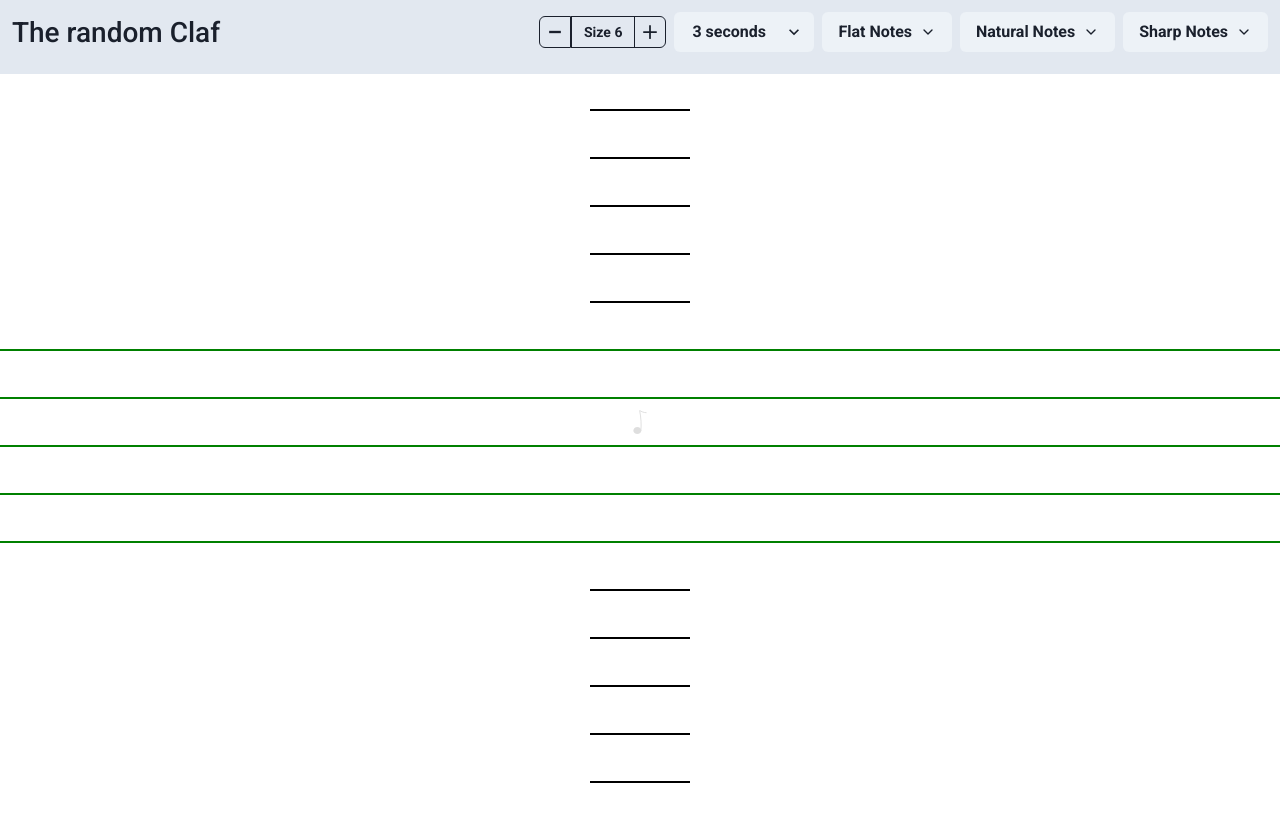
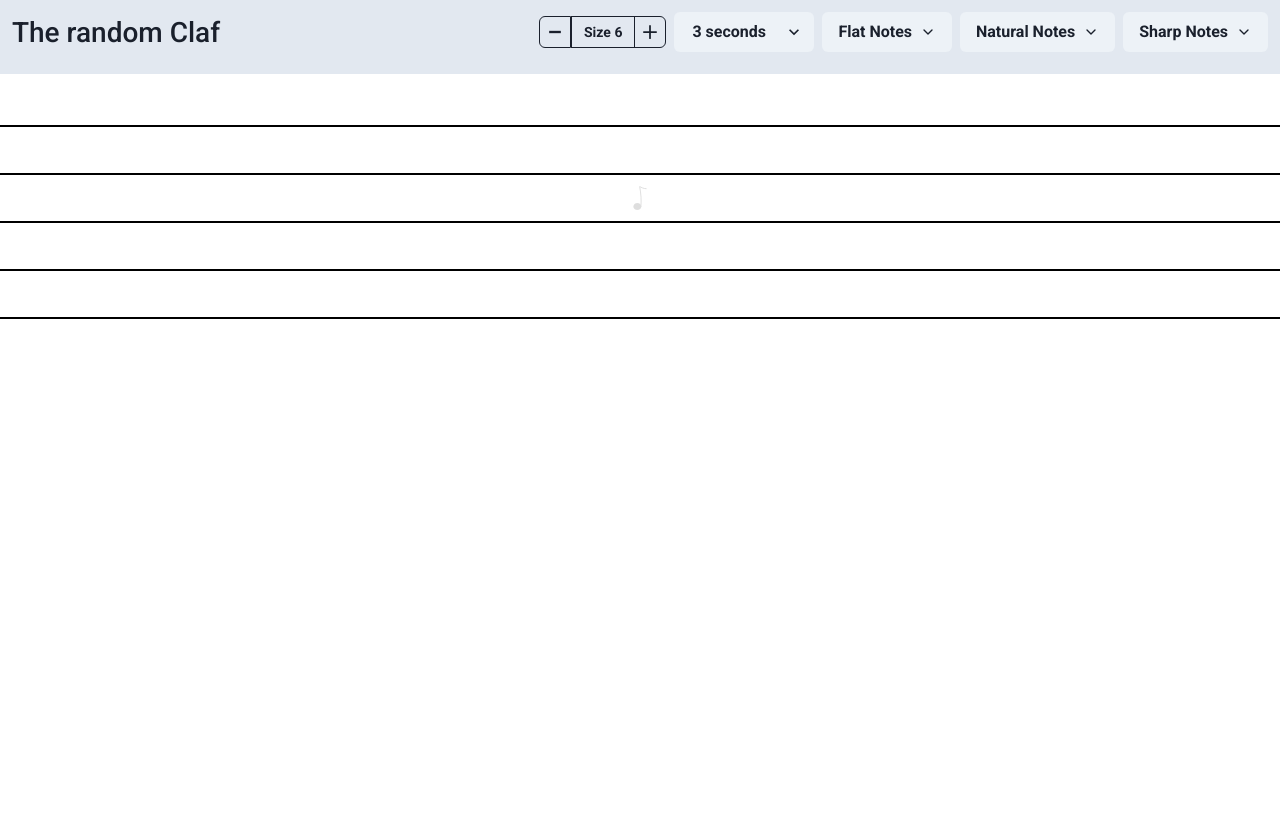
Before and after one commit to ricardo85x/musical-clef-game, a Next.js app: page / in a window 1280 px wide. Shown: the top 822 px of the page. Built offline with nearby package versions, Linux system fonts and the light colour scheme.

Commit message:
hide not enabled lines

```diff
--- a/src/pages/index.tsx
+++ b/src/pages/index.tsx
@@ -25,6 +25,8 @@ interface LineProps {
         type: number[];
     }[]
     previous: number;
+    max: number;
+    min: number;
 
 }
 
@@ -90,9 +92,9 @@ export default function Home() {
 
     const componentLinesRef = useRef(null);
 
-    const [lines, setLines] = useState<LineProps>({ notes: [], previous: 11 })
+    const [lines, setLines] = useState<LineProps>({ notes: [], previous: 11, max: 0, min: 0 })
 
-    const linesRef = useRef<LineProps>({ notes: [], previous: 11 })
+    const linesRef = useRef<LineProps>({ notes: [], previous: 11, max: 0, min: 0 })
 
 
     const handleSetEnabledTypes = (_enabledTypes: EnabledTypesProps[]) => {
@@ -155,7 +157,7 @@ export default function Home() {
                     ...arrayRange(21, 32)
                 ].includes(line.index),
                 hasLine: line.index % 2 == 0,
-                base: arrayRange(12, 22).includes(line.index),
+                base: arrayRange(12, 21).includes(line.index),
                 type: !!currentEnabledType.length ?
                     currentEnabledType.map(e => e.type) : [1]
             }
@@ -176,7 +178,9 @@ export default function Home() {
                     hasNote: selectedNote === line.index
                 }
             }),
-            previous: selectedNote
+            previous: selectedNote,
+            max: Math.max(..._lines.filter(f => f.enabled).map(m => m.index)),
+            min: Math.min(..._lines.filter(f => f.enabled).map(m => m.index))
         }
 
         setLines(linesRef.current)
@@ -243,6 +247,8 @@ export default function Home() {
 
 
 
+
+
     const fadeOut = keyframes`
         0% { opacity: 1; }
         100% { opacity: 0; }
@@ -257,7 +263,7 @@ export default function Home() {
     return (
         <Flex align="center" justify="center" direction="column" >
 
-            <Flex backgroundColor="gray.200" w="100%" gridGap="2" flexWrap="wrap" direction="row" width="100%" align="flex-start" justify={["center","center","space-between"]}>
+            <Flex backgroundColor="gray.200" w="100%" gridGap="2" flexWrap="wrap" direction="row" width="100%" align="flex-start" justify={["center", "center", "space-between"]}>
 
                 <Box p="3" >
                     <Text fontSize="28" fontWeight="medium" pb="2">The random Claf </Text>
@@ -270,14 +276,14 @@ export default function Home() {
 
 
 
-                    <ButtonGroup colorScheme="black"  size="sm" isAttached variant="outline">
-                        <IconButton  onClick={() => handleSetNoteTextSize(-1)} aria-label="decrease Size" icon={<MinusIcon />} />
+                    <ButtonGroup colorScheme="black" size="sm" isAttached variant="outline">
+                        <IconButton onClick={() => handleSetNoteTextSize(-1)} aria-label="decrease Size" icon={<MinusIcon />} />
 
-                        <Button  mr="-px">Size {noteTextSize}</Button>
-                        <IconButton  onClick={() => handleSetNoteTextSize(1)} aria-label="increase Size" icon={<AddIcon />} />
+                        <Button mr="-px">Size {noteTextSize}</Button>
+                        <IconButton onClick={() => handleSetNoteTextSize(1)} aria-label="increase Size" icon={<AddIcon />} />
                     </ButtonGroup>
 
-                    <Select fontWeight="bold" variant="filled"  w="140px" value={secondsInterval} onChange={(e) => handleSetSecondsInterval(e.target.value)} >
+                    <Select fontWeight="bold" variant="filled" w="140px" value={secondsInterval} onChange={(e) => handleSetSecondsInterval(e.target.value)} >
 
                         <option value={0.5} key={0.5}>0.5 seconds</option>
                         {[...new Array(10)].map((_, s) => (
@@ -381,9 +387,16 @@ export default function Home() {
                 w="100%"
                 ref={componentLinesRef}
                 align="center"
+
+                pt="10"
+
             >
 
-                {lines.notes.map((note) => {
+                {lines.notes.filter(f =>
+                    // show only between min and max enabled or base
+                    (f.index >= lines.min && f.index <= lines.max) || f.base
+
+                ).map((note) => {
 
                     const current_type = note.type[
                         Math.floor(Math.random() * note.type.length)
@@ -402,7 +415,7 @@ export default function Home() {
                                 flexBasis: "auto",
                                 content: '""',
                                 height: 0,
-                                borderBottom: `2px solid ${note.enabled ? "green" : "black"}`,
+                                borderBottom: `2px solid black`,
 
                                 marginLeft: `-${noteTextSize}`
                             } : {}}
@@ -413,12 +426,13 @@ export default function Home() {
                                 flexBasis: "auto",
                                 content: '""',
                                 height: 0,
-                                borderBottom: `2px solid ${note.enabled ? "green" : "black"}`,
+                                borderBottom: `2px solid black`,
                                 marginRight: `-${noteTextSize}`
 
                             } : {}}
 
-                            w={note.additional ? "100px" : "100%"}
+                            w={note.additional ? "40px" : "100%"}
+
 
                         >
                             <Flex direction="row" w={noteTextSize} minW={noteTextSize} h={noteTextSize} >
```
Also changed, not shown: 1 other file (tests, documents, lock files or other folders).
